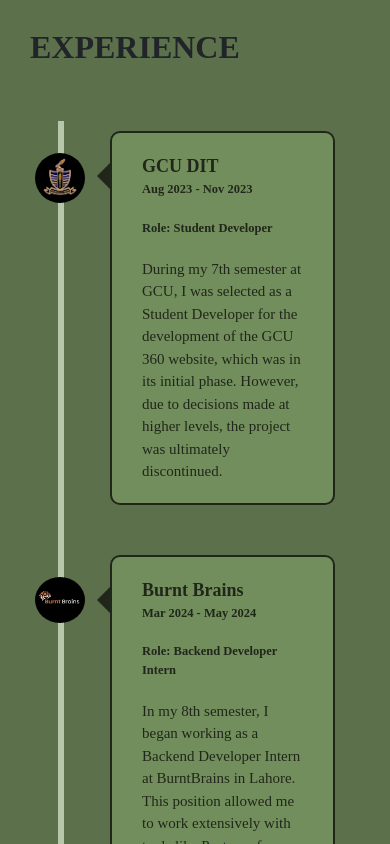
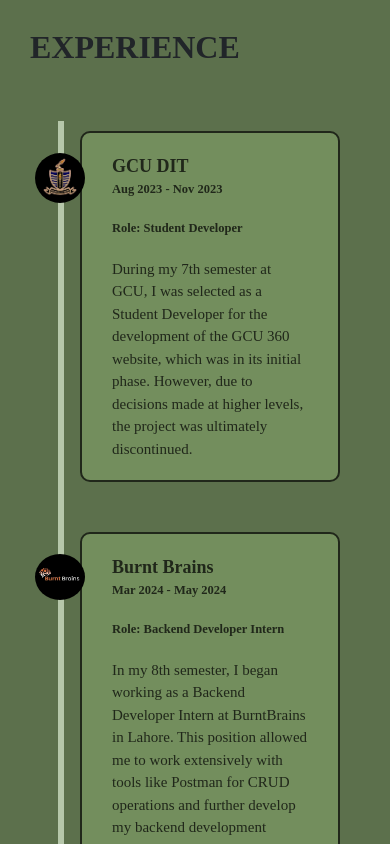
Before and after one commit to Huzaifa950/Portfolio_Website, a React (Create React App) app: page / in a window 390 px wide. Shown: the part 6100-6944 px from the top of the page. Built offline with nearby package versions, Linux system fonts and the light colour scheme.

Commit message:
Experience UI set for Mobile

```diff
--- a/src/components/ExperienceSection/Experiences.css
+++ b/src/components/ExperienceSection/Experiences.css
@@ -178,4 +178,8 @@ body{
   .experienceMain{
     padding: 40px 30px;
   }
+  .experienceBox{
+    padding-left: 50px;
+    padding-right: 20px;
+  }
 }
```
